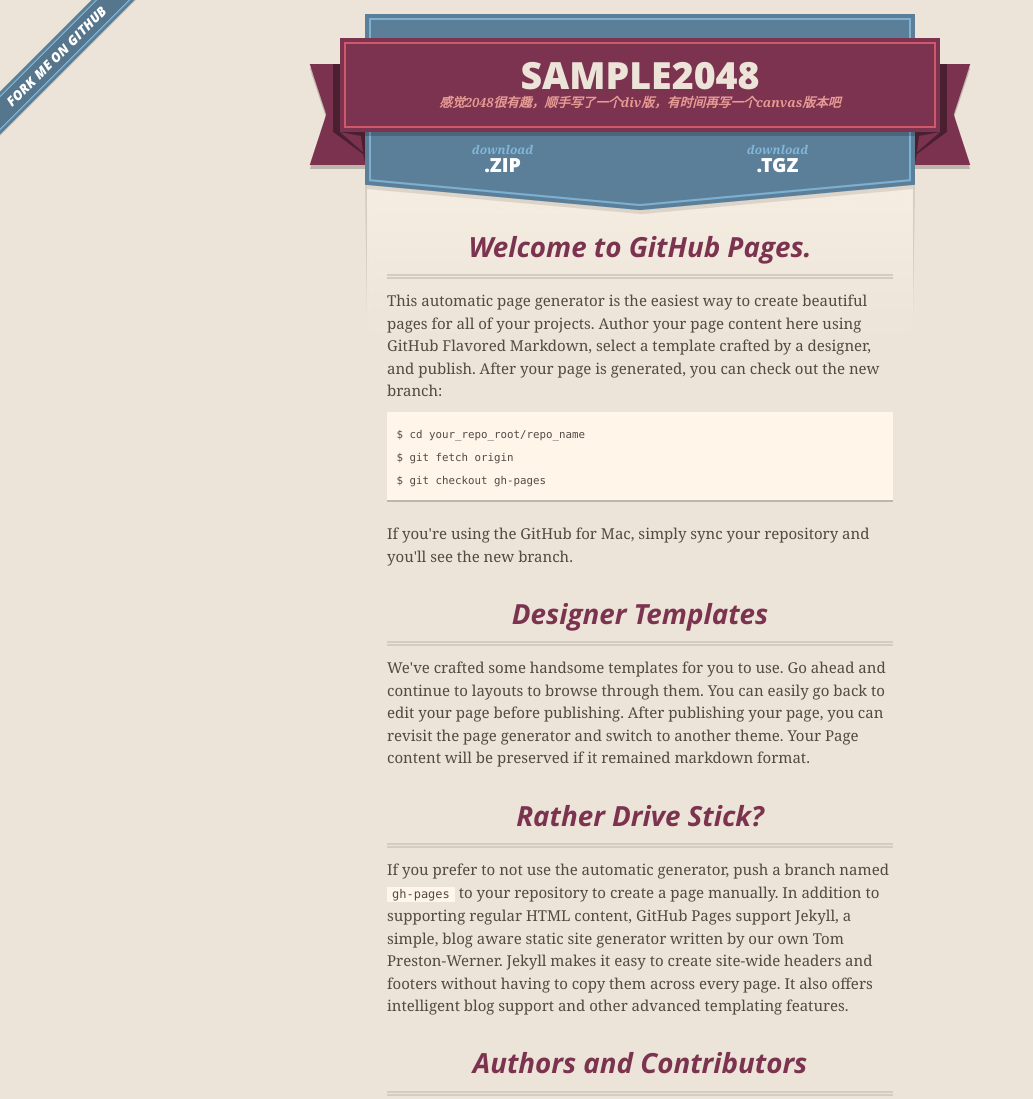
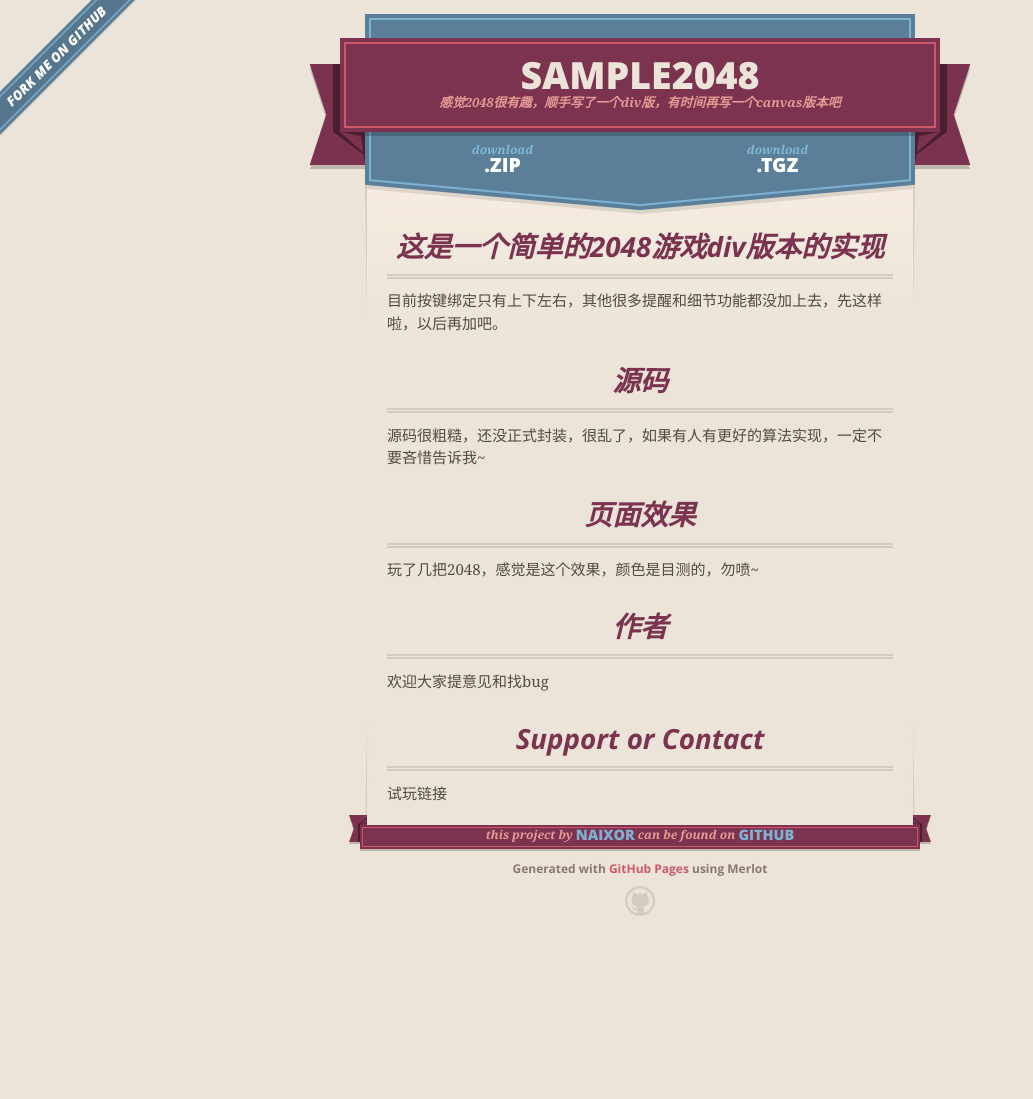
Before and after one commit to Naixor/sample2048, a plain HTML site: page index.html in a window 1280 px wide. Shown: the top 1099 px of the page, without its empty margins (0-1033 px from the left). After the commit the page ends 956 px from the top, so only its background shows below. Drawn offline with nearby package versions, Linux system fonts and the light colour scheme.

```diff
--- a/index.html
+++ b/index.html
@@ -47,36 +47,29 @@
 
       <section id="main_content">
         <h3>
-<a name="welcome-to-github-pages" class="anchor" href="#welcome-to-github-pages"><span class="octicon octicon-link"></span></a>Welcome to GitHub Pages.</h3>
+<a name="%E8%BF%99%E6%98%AF%E4%B8%80%E4%B8%AA%E7%AE%80%E5%8D%95%E7%9A%842048%E6%B8%B8%E6%88%8Fdiv%E7%89%88%E6%9C%AC%E7%9A%84%E5%AE%9E%E7%8E%B0" class="anchor" href="#%E8%BF%99%E6%98%AF%E4%B8%80%E4%B8%AA%E7%AE%80%E5%8D%95%E7%9A%842048%E6%B8%B8%E6%88%8Fdiv%E7%89%88%E6%9C%AC%E7%9A%84%E5%AE%9E%E7%8E%B0"><span class="octicon octicon-link"></span></a>这是一个简单的2048游戏div版本的实现</h3>
 
-<p>This automatic page generator is the easiest way to create beautiful pages for all of your projects. Author your page content here using GitHub Flavored Markdown, select a template crafted by a designer, and publish. After your page is generated, you can check out the new branch:</p>
-
-<pre><code>$ cd your_repo_root/repo_name
-$ git fetch origin
-$ git checkout gh-pages
-</code></pre>
-
-<p>If you're using the GitHub for Mac, simply sync your repository and you'll see the new branch.</p>
+<p>目前按键绑定只有上下左右，其他很多提醒和细节功能都没加上去，先这样啦，以后再加吧。</p>
 
 <h3>
-<a name="designer-templates" class="anchor" href="#designer-templates"><span class="octicon octicon-link"></span></a>Designer Templates</h3>
+<a name="%E6%BA%90%E7%A0%81" class="anchor" href="#%E6%BA%90%E7%A0%81"><span class="octicon octicon-link"></span></a>源码</h3>
 
-<p>We've crafted some handsome templates for you to use. Go ahead and continue to layouts to browse through them. You can easily go back to edit your page before publishing. After publishing your page, you can revisit the page generator and switch to another theme. Your Page content will be preserved if it remained markdown format.</p>
+<p>源码很粗糙，还没正式封装，很乱了，如果有人有更好的算法实现，一定不要吝惜告诉我~</p>
 
 <h3>
-<a name="rather-drive-stick" class="anchor" href="#rather-drive-stick"><span class="octicon octicon-link"></span></a>Rather Drive Stick?</h3>
+<a name="%E9%A1%B5%E9%9D%A2%E6%95%88%E6%9E%9C" class="anchor" href="#%E9%A1%B5%E9%9D%A2%E6%95%88%E6%9E%9C"><span class="octicon octicon-link"></span></a>页面效果</h3>
 
-<p>If you prefer to not use the automatic generator, push a branch named <code>gh-pages</code> to your repository to create a page manually. In addition to supporting regular HTML content, GitHub Pages support Jekyll, a simple, blog aware static site generator written by our own Tom Preston-Werner. Jekyll makes it easy to create site-wide headers and footers without having to copy them across every page. It also offers intelligent blog support and other advanced templating features.</p>
+<p>玩了几把2048，感觉是这个效果，颜色是目测的，勿喷~</p>
 
 <h3>
-<a name="authors-and-contributors" class="anchor" href="#authors-and-contributors"><span class="octicon octicon-link"></span></a>Authors and Contributors</h3>
+<a name="%E4%BD%9C%E8%80%85" class="anchor" href="#%E4%BD%9C%E8%80%85"><span class="octicon octicon-link"></span></a>作者</h3>
 
-<p>You can <a href="https://github.com/blog/821" class="user-mention">@mention</a> a GitHub username to generate a link to their profile. The resulting <code>&lt;a&gt;</code> element will link to the contributor's GitHub Profile. For example: In 2007, Chris Wanstrath (<a href="https://github.com/defunkt" class="user-mention">@defunkt</a>), PJ Hyett (<a href="https://github.com/pjhyett" class="user-mention">@pjhyett</a>), and Tom Preston-Werner (<a href="https://github.com/mojombo" class="user-mention">@mojombo</a>) founded GitHub.</p>
+<p>欢迎大家提意见和找bug</p>
 
 <h3>
 <a name="support-or-contact" class="anchor" href="#support-or-contact"><span class="octicon octicon-link"></span></a>Support or Contact</h3>
 
-<p>Having trouble with Pages? Check out the documentation at <a href="http://help.github.com/pages">http://help.github.com/pages</a> or contact <a href="mailto:support@github.com">support@github.com</a> and we’ll help you sort it out.</p>
+<p>试玩链接<a href="/2048-div.html"></a></p>
       </section>
 
       <footer>
```
Also changed, not shown: params.json (+1 -1 lines).
